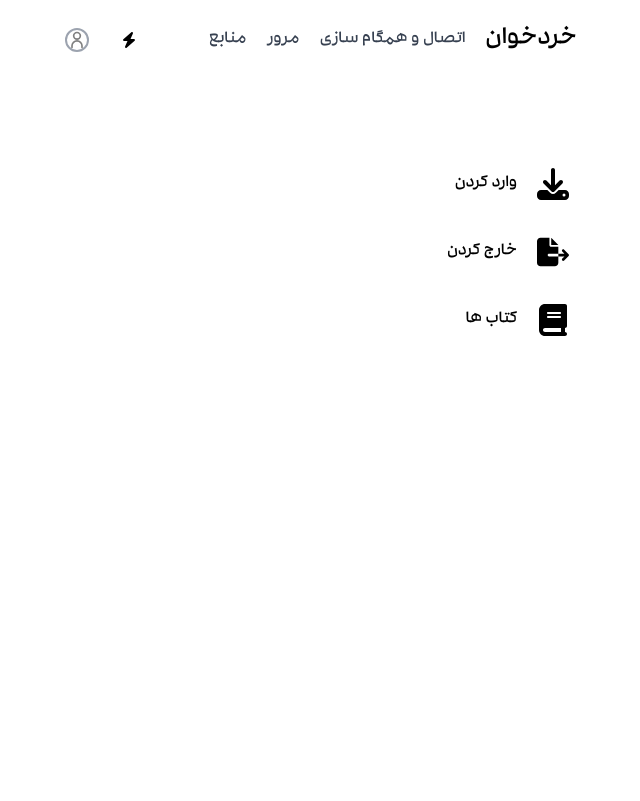
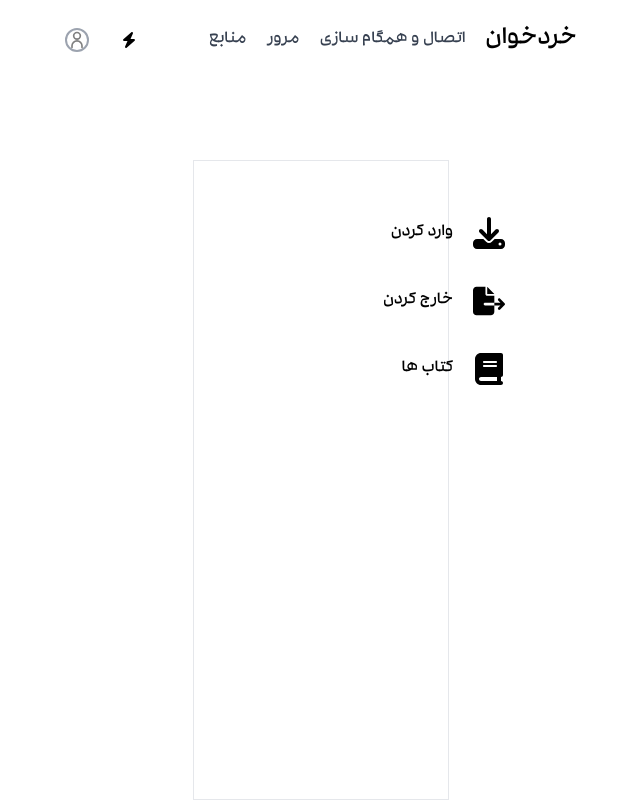
Before and after one commit to 52-Hertz-Mind/KheradKhan, a React (Vite) app: page /dashboard in a window 1280 px wide. Shown: the top 801 px of the page, without its empty margins (319-959 px from the left). Built offline with nearby package versions, Linux system fonts and the light colour scheme.

Commit message:
[#10-ADD] center div for import section

```diff
--- a/src/Pages/Dashboard.tsx
+++ b/src/Pages/Dashboard.tsx
@@ -11,7 +11,8 @@ function Dashboard() {
   return (
     <div>
       <DashboardHeader />
-      <div dir="rtl" className="flex flex-col gap-5 h-screen px-96 py-20">
+      <div dir="rtl" className="flex justify-center h-screen px-96 py-20">
+        <div className="flex flex-col gap-5 items-center border p-12 w-1/2">
           <button className="flex gap-5 items-center w-96 p-2 rounded-2xl hover:bg-gray-200  duration-300 group">
             <FontAwesomeIcon
               icon={faDownload}
@@ -35,6 +36,7 @@ function Dashboard() {
             <p className="group-hover:-translate-x-1 duration-150">کتاب ها</p>
           </button>
         </div>
+      </div>
       <Footer />
     </div>
   );
```
Lines whose indentation alone changed are shown as unchanged.
